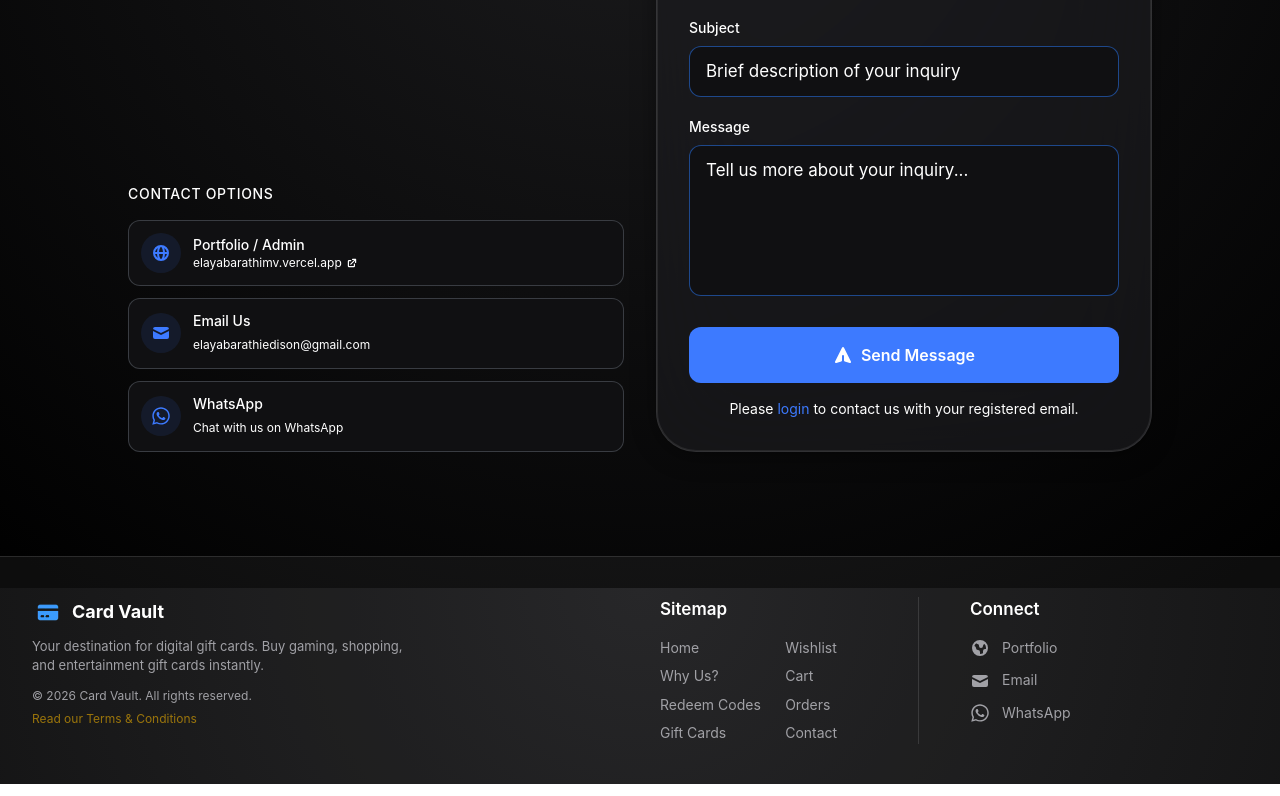
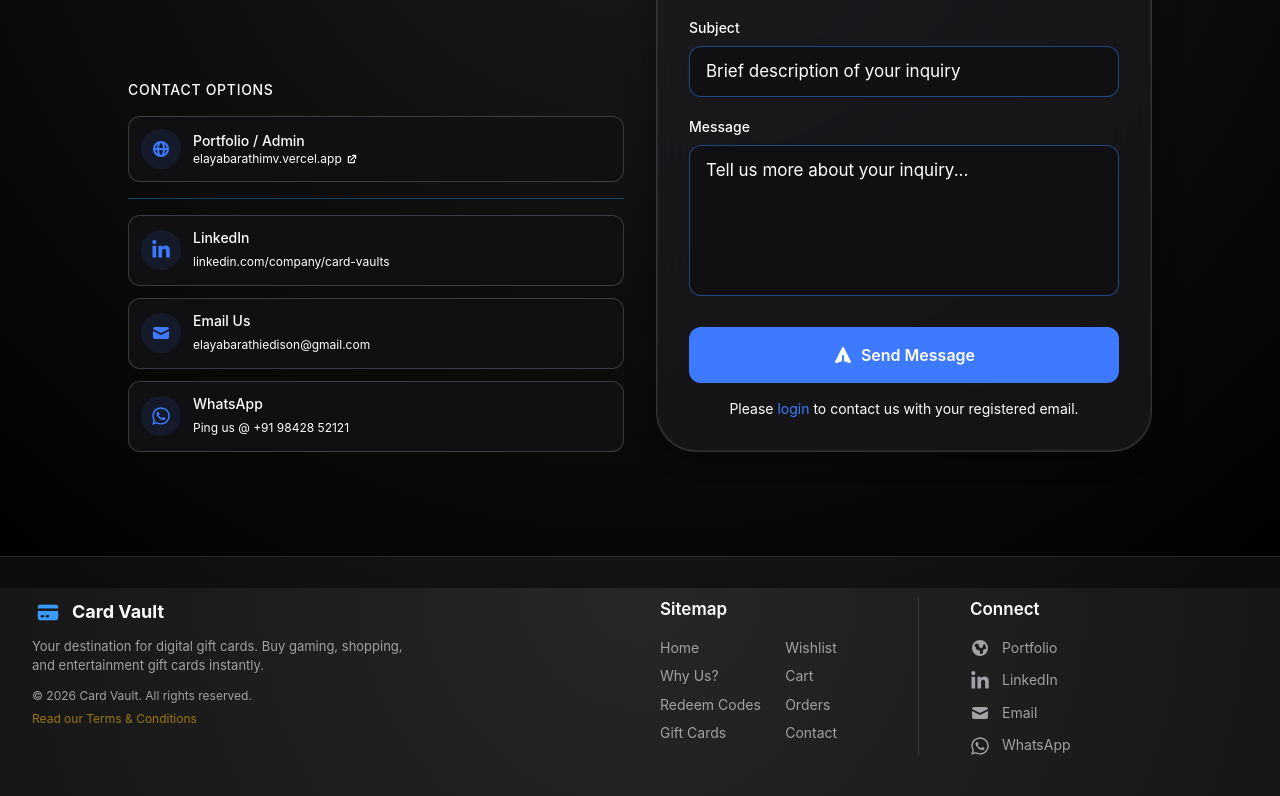
Before and after one commit to BadBoy-Github/Card-Vault-Frontend, a React (Vite) app: page / in a window 1280 px wide. Shown: the part 5812-6608 px from the top of the page. Built offline with nearby package versions, Linux system fonts and the light colour scheme; no server answers.

Commit message:
linkedin company page added to contact section and footer

```diff
--- a/src/components/ContactFormSection.jsx
+++ b/src/components/ContactFormSection.jsx
@@ -11,6 +11,7 @@ import {
   HiGlobeAlt,
   HiChat,
 } from "react-icons/hi";
+import { FaLinkedinIn } from "react-icons/fa";
 import { FaWhatsapp } from "react-icons/fa";
 
 const API_URL =
@@ -221,6 +222,24 @@ export default function ContactFormSection() {
                   </div>
                 </a>
 
+                <div className="w-full bg-sky-600/50 h-px my-1"></div>
+
+                {/* LinkedIn */}
+                <a
+                  href="https://www.linkedin.com/company/card-vaults/"
+                  className="group flex items-center gap-3 rounded-xl border border-gray-400/30 bg-[var(--color-surface)] p-3 text-[var(--color-text)] transition-all hover:border-[var(--color-accent)]/50 hover:bg-[var(--color-accent)]/5"
+                >
+                  <div className="flex h-10 w-10 items-center justify-center rounded-full bg-[var(--color-accent)]/10 text-[var(--color-accent)]">
+                    <FaLinkedinIn className="h-5 w-5" />
+                  </div>
+                  <div className="flex-1">
+                    <span className="block text-sm font-medium">LinkedIn</span>
+                    <span className="text-xs text-[var(--color-text-secondary)] group-hover:text-[var(--color-accent)]">
+                      linkedin.com/company/card-vaults
+                    </span>
+                  </div>
+                </a>
+
                 {/* Email Link */}
                 <a
                   href="mailto:elayabarathiedison@gmail.com"
@@ -250,7 +269,7 @@ export default function ContactFormSection() {
                   <div className="flex-1">
                     <span className="block text-sm font-medium">WhatsApp</span>
                     <span className="text-xs text-[var(--color-text-secondary)] group-hover:text-[var(--color-accent)]">
-                      Chat with us on WhatsApp
+                      Ping us @ +91 98428 52121
                     </span>
                   </div>
                 </a>
--- a/src/components/Footer.jsx
+++ b/src/components/Footer.jsx
@@ -1,6 +1,7 @@
 import { Link } from "react-router-dom";
 import { HiMail, HiGlobe, HiChatAlt2 } from "react-icons/hi";
 import { FaWhatsapp } from "react-icons/fa";
+import { FaLinkedinIn } from "react-icons/fa";
 
 // Sitemap links data - easy to edit
 const sitemapLinks = [
@@ -20,6 +21,12 @@ const socialLinks = [
     name: "Portfolio",
     href: "https://elayabarathimv.vercel.app",
     icon: HiGlobe,
+    external: true,
+  },
+  {
+    name: "LinkedIn",
+    href: "https://www.linkedin.com/company/card-vaults",
+    icon: FaLinkedinIn,
     external: true,
   },
   {
```
